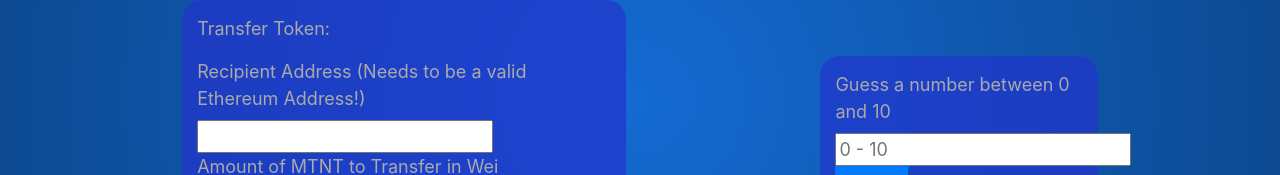
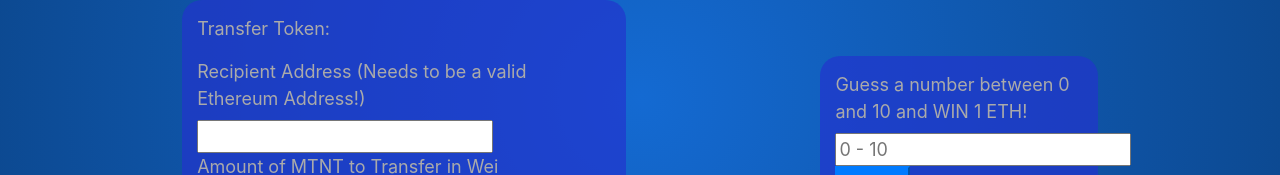
Before and after one commit to thomasender/erc20TestToken, a website: page frontend/index.html in a window 1280 px wide. Shown: the part 301-476 px from the top of the page. Drawn offline with nearby package versions, Linux system fonts and the light colour scheme.

Commit message:
Text change

```diff
--- a/frontend/index.html
+++ b/frontend/index.html
@@ -52,7 +52,7 @@
         <button class="btn-primary" id="transferTokenBtn">Transfer Token(s)</button><br/>
     </div>
     <div class="randomNumber">
-        <label for="userGuess">Guess a number between 0 and 10</label>
+        <label for="userGuess">Guess a number between 0 and 10 and WIN 1 ETH!</label>
         <input type="number" id="userGuess" placeholder="0 - 10" required></input>
         <button class="btn-primary" id="randomNumberBtn">Guess!</button>
     </div>
```
